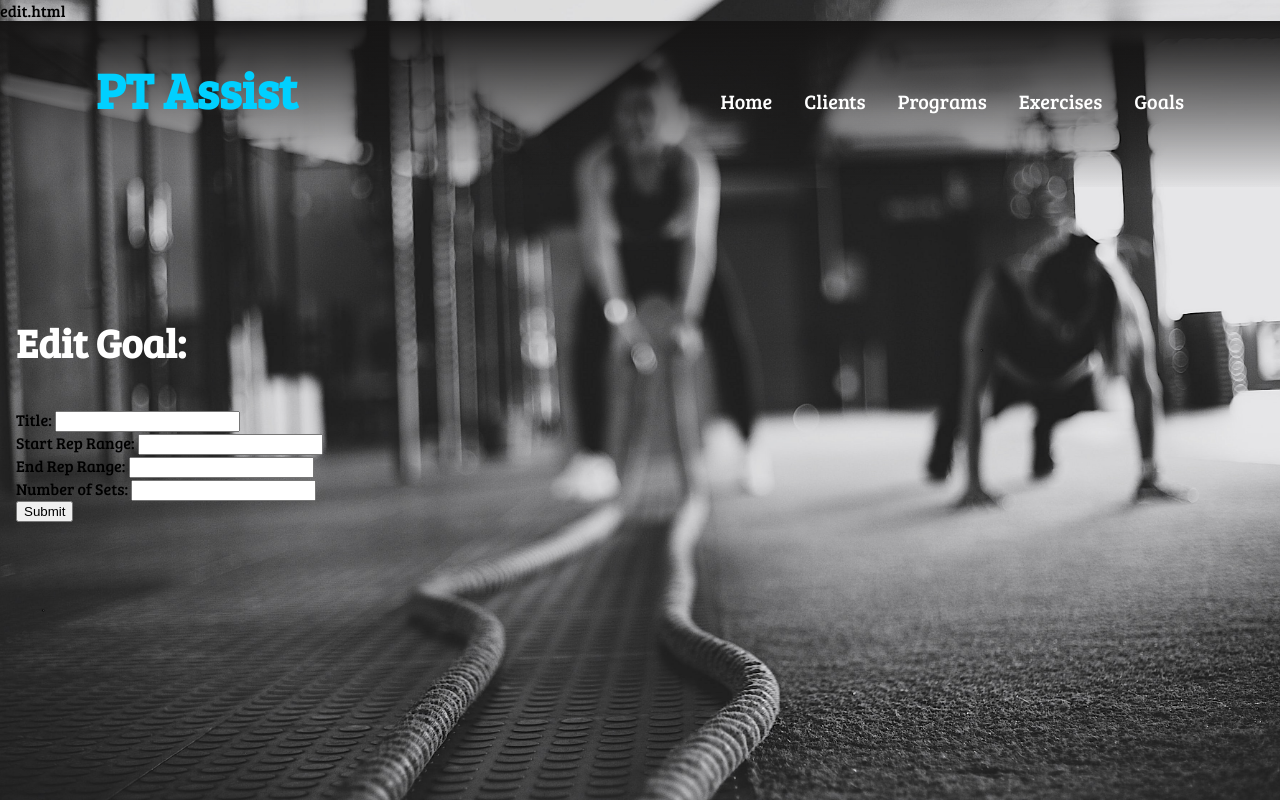
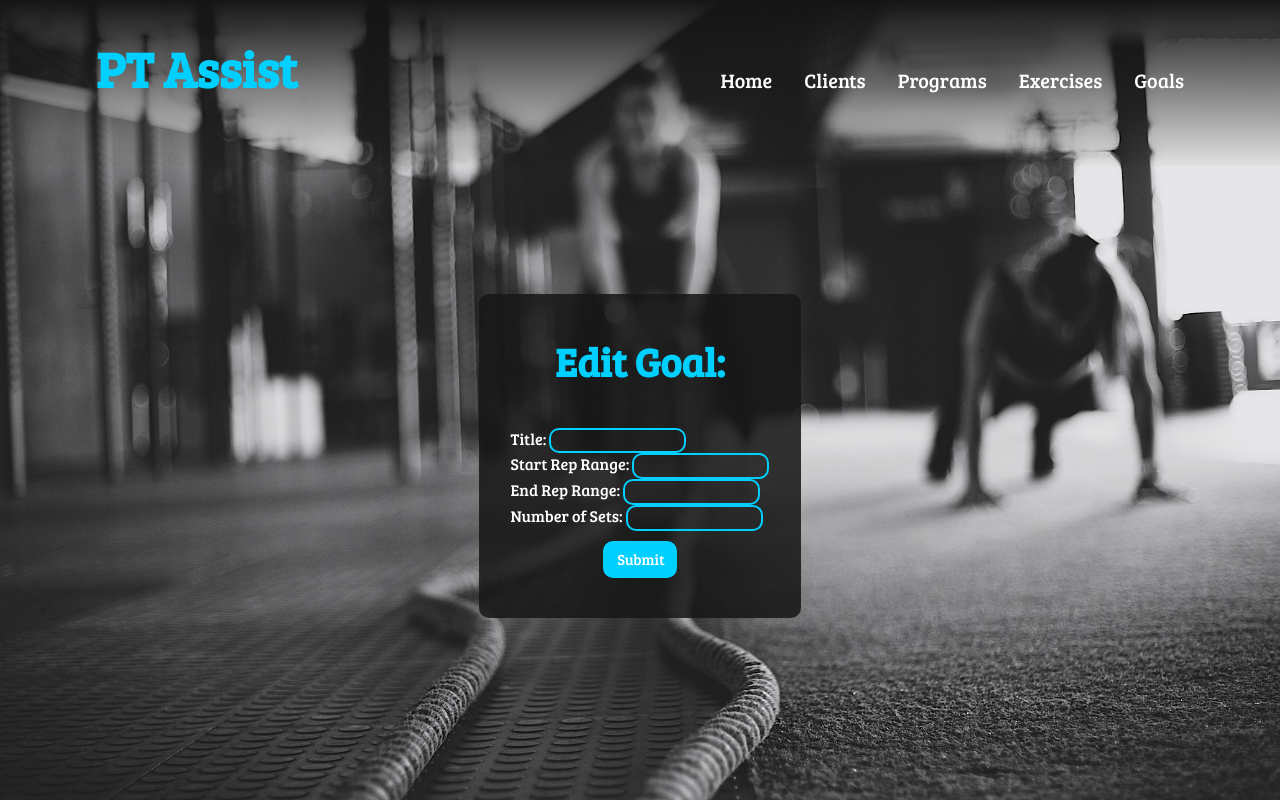
Before and after one commit to RomainLando/personal_trainer_tool, a Flask app: page /goals/1/edit in a window 1280 px wide. Run offline with Flask 2, Linux system fonts and the light colour scheme; data that the repository does not hold is empty; some libraries are stand-ins or nearby versions.

Commit message:
:lipstick: Oooh so pretty! updated the stylesheet to complete styling of forms

```diff
--- a/static/css/style.css
+++ b/static/css/style.css
@@ -47,8 +92,45 @@ h3 {
     color: white;
 }
 
+label {
+    color: white;
+}
+
+input {
+    border-radius: 10px;
+    border-color: rgb(0, 208, 255);
+    background-color: rgba(106, 105, 105, 0);
+    color: white;
+    border-width: 2px;
+    border-style: solid;
+    text-indent: 2px;
+    font-family: 'Bree Serif', serif;
+    line-height: 1.5;
+}
+
+a {
+    color: white;
+    text-decoration: none;
+}
+
 .container {
     margin: 10% 1rem;
+    display: flex;
+    justify-content: center;
+    align-items: center;
+    flex-direction: column;
+}
+
+.content {
+    display: flex;
+    flex-direction: column;
+    align-items: center;
+    justify-content: center;
+    background: rgba(23, 23, 23, 0.872);
+    padding:0 2rem 2.5rem 2rem;
+    margin: 0 1rem 2rem 1rem;
+    width: max-content;
+    border-radius: 10px;
 }
 
 .intro {
@@ -62,32 +144,32 @@ h3 {
 
 }
 
+.submit {
+    text-align: center;
+}
+
+.submit > input {
+    background-color:  rgb(0, 208, 255);
+    font-size: 15px;
+    padding: 5px 10px;
+    margin-top: 10px;
+}
+
+.submit > input:hover {
+    background-color: rgb(7, 161, 196);
+    cursor: pointer;
+}
+
+.content > h3 {
+    color: rgb(0, 208, 255);
+}
+
 .menu > li {
     list-style: none;
     position: relative;
     font-size: 20px;
 }
 
-.menu > li > ul {
-    visibility: hidden;
-    padding: 0;
-
+.buttons > form > input:hover {
+    cursor: pointer;
 }
-
-.menu > li:hover > ul {
-    visibility:visible;
-    position: absolute;
-    padding: 0;
-    background: transparent;
-    list-style: none;
-    animation-name: drop;
-    animation-duration: 0.7s;
-
-
-
-}
-
-a {
-    color: white;
-    text-decoration: none;
-}
--- a/templates/clients/edit.html
+++ b/templates/clients/edit.html
@@ -1,6 +1,7 @@
 {% extends "base.html" %}
 {% block content %}
 
+<div class="content">
     <h3>Edit Client Details:</h3>
     <div class="form">
         <form action="/clients/{{ client.id }}" method="POST">
@@ -40,10 +41,10 @@
                 <label for="programs_id">{{ program.title }}</label>
             </div>
             {% endfor %}
-        <div>
+            <div class="submit">
                 <input type="submit">
             </div>
         </form>
     </div>
-
+</div>
 {% endblock %}
--- a/templates/clients/new.html
+++ b/templates/clients/new.html
@@ -1,6 +1,7 @@
 {% extends "base.html" %}
 {% block content %}
 
+<div class="content">
     <h3>Add a New Client:</h3>
     <div class="form">
         <form action="/clients" method="POST">
@@ -40,10 +41,10 @@
                 <label for="programs_id">{{ program.title }}</label>
             </div>
             {% endfor %}
-        <div>
+            <div class="submit">
                 <input type="submit">
             </div>
         </form>
     </div>
-
+</div>
 {% endblock %}
--- a/templates/exercises/edit.html
+++ b/templates/exercises/edit.html
@@ -1,6 +1,7 @@
-edit.html{% extends "base.html" %}
+{% extends "base.html" %}
 {% block content %}
 
+<div class="content">
     <h3>Edit Exercise:</h3>
     <div class="form">
         <form action="/exercises/{{ exercise.id }}" method="POST">
@@ -20,9 +21,10 @@ edit.html{% extends "base.html" %}
                 <input type="number" id="duration" min="1" name="duration">
                 {% endif %}
             </div>
-        <div>
+            <div class="submit">
                 <input type="submit">
             </div>
         </form>
     </div>
+</div>
 {% endblock %}
--- a/templates/exercises/new.html
+++ b/templates/exercises/new.html
@@ -1,6 +1,7 @@
 {% extends "base.html" %}
 {% block content %}
 
+<div class="content">
     <h3>Add a new exercise:</h3>
     <div class="form">
         <form action="/exercises" method="POST">
@@ -16,9 +17,10 @@
                 <label for="duration">Duration (in minutes):</label>
                 <input type="number" min="1" id="duration" name="duration">
             </div>
-        <div>
+            <div class="submit">
                 <input type="submit">
             </div>
         </form>
     </div>
+</div>
 {% endblock %}
--- a/templates/goals/edit.html
+++ b/templates/goals/edit.html
@@ -1,6 +1,7 @@
-edit.html{% extends "base.html" %}
+{% extends "base.html" %}
 {% block content %}
 
+<div class="content">
     <h3>Edit Goal:</h3>
     <div class="form">
         <form action="/goals/{{ goal.id }}" method="POST">
@@ -20,10 +21,11 @@ edit.html{% extends "base.html" %}
                 <label for="sets">Number of Sets:</label>
                 <input type="number" id="sets" min="1" name="sets" value="{{ goal.sets }}">
             </div>
-        <div>
+            <div class="submit">
                 <input type="submit">
             </div>
         </form>
     </div>
+</div>
 
 {% endblock %}
--- a/templates/goals/new.html
+++ b/templates/goals/new.html
@@ -1,6 +1,7 @@
 {% extends "base.html" %}
 {% block content %}
 
+<div class="content">
     <h3>Add a new goal:</h3>
     <div class="form">
         <form action="/goals" method="POST">
@@ -20,10 +21,10 @@
                 <label for="sets">Number of Sets:</label>
                 <input type="number" id="sets" min="1" name="sets">
             </div>
-        <div>
+            <div class="submit">
                 <input type="submit">
             </div>
         </form>
     </div>
-
+</div>
 {% endblock %}
--- a/templates/programs/edit.html
+++ b/templates/programs/edit.html
@@ -1,6 +1,7 @@
 {% extends "base.html" %}
 {% block content %}
 
+<div class="content">
     <h3>Create a new Program:</h3>
     <div class="form">
         <form action="/programs/{{ program.id }}" method="POST">
@@ -18,9 +19,10 @@
                 {% endif %}
             </div>
             {% endfor %}
-        <div>
+            <div class="submit">
                 <input type="submit">
             </div>
         </form>
     </div>
+</div>
 {% endblock %}
--- a/templates/programs/new.html
+++ b/templates/programs/new.html
@@ -1,6 +1,7 @@
 {% extends "base.html" %}
 {% block content %}
 
+<div class="content">
     <h3>Create a new Program:</h3>
     <div class="form">
         <form action="/programs" method="POST">
@@ -18,10 +19,10 @@
                 {% endif %}
             </div>
             {% endfor %}
-        <div>
+            <div class="submit">
                 <input type="submit">
             </div>
         </form>
     </div>
-
+</div>
 {% endblock %}
```
Also changed, not shown: other parts of static/css/style.css (+45 -0 lines). Lines whose indentation alone changed are shown as unchanged.
